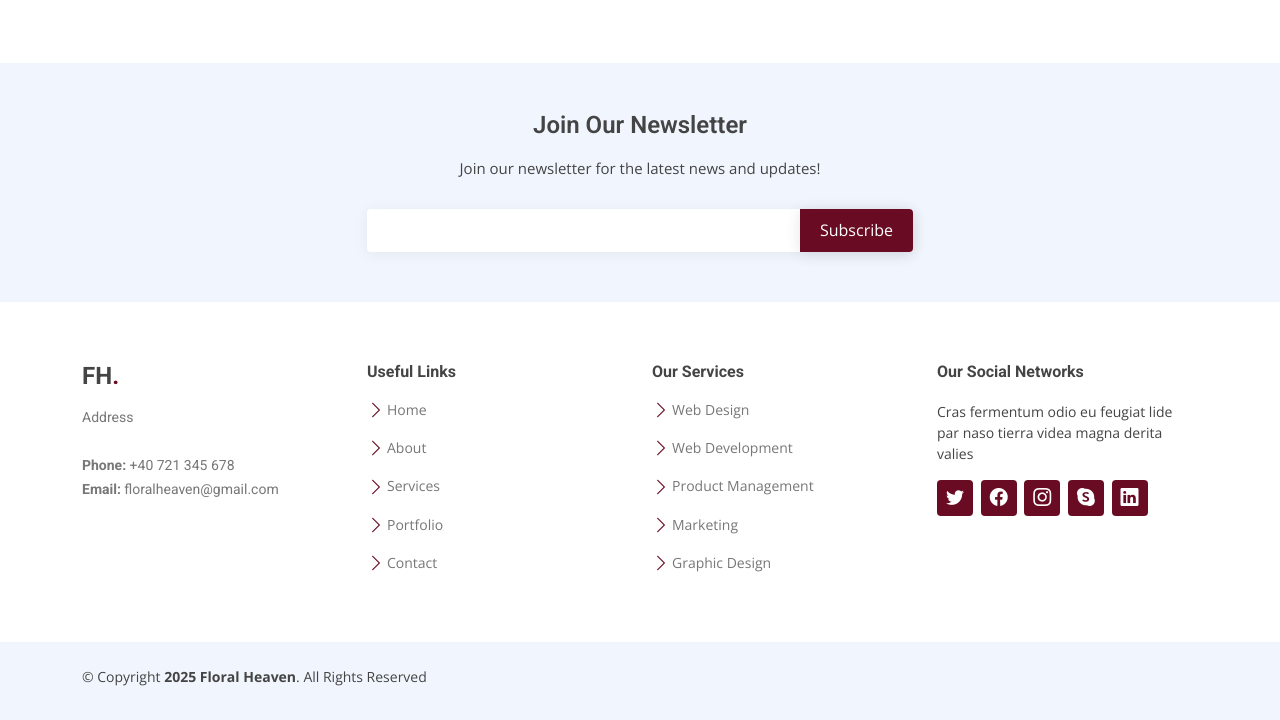
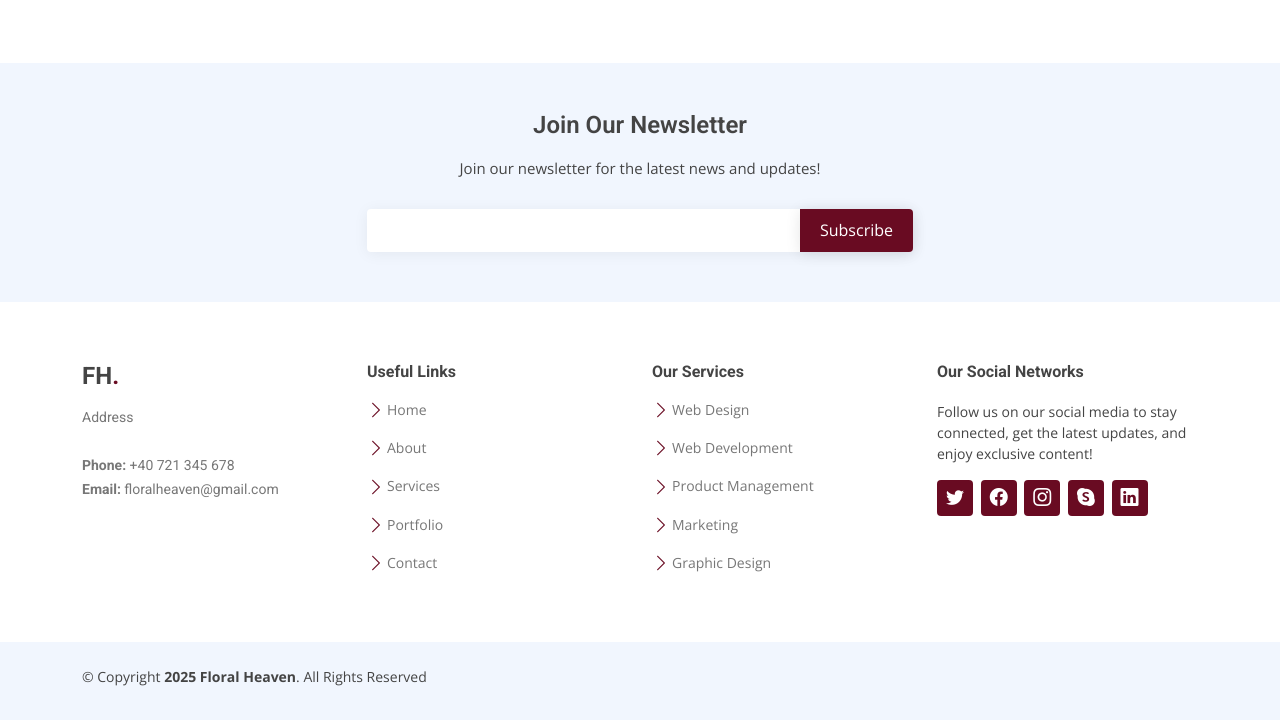
Before and after one commit to mariaadelam/cssproject, a plain HTML site: page proiect/index.html in a window 1280 px wide. Shown: the part 5813-6533 px from the top of the page. Drawn offline with nearby package versions, Linux system fonts and the light colour scheme.

Commit message:
Social network section updated

```diff
--- a/proiect/index.html
+++ b/proiect/index.html
@@ -25,7 +25,6 @@
   <link href="assets/vendor/aos/aos.css" rel="stylesheet">
   <link href="assets/vendor/bootstrap/css/bootstrap.min.css" rel="stylesheet">
   <link href="assets/vendor/bootstrap-icons/bootstrap-icons.css" rel="stylesheet">
-  <!-- <link href="assets/vendor/boxicons/css/boxicons.min.css" rel="stylesheet"> -->
   <link href="assets/vendor/glightbox/css/glightbox.min.css" rel="stylesheet">
   <link href="assets/vendor/swiper/swiper-bundle.min.css" rel="stylesheet">
 
@@ -664,7 +663,7 @@
 
           <div class="col-lg-3 col-md-6 footer-links">
             <h4>Our Social Networks</h4>
-            <p>Cras fermentum odio eu feugiat lide par naso tierra videa magna derita valies</p>
+            <p>Follow us on our social media to stay connected, get the latest updates, and enjoy exclusive content!</p>
             <div class="social-links mt-3">
               <a href="#" class="twitter"><i class="bi bi-twitter"></i></a>
               <a href="#" class="facebook"><i class="bi bi-facebook"></i></a>
```
